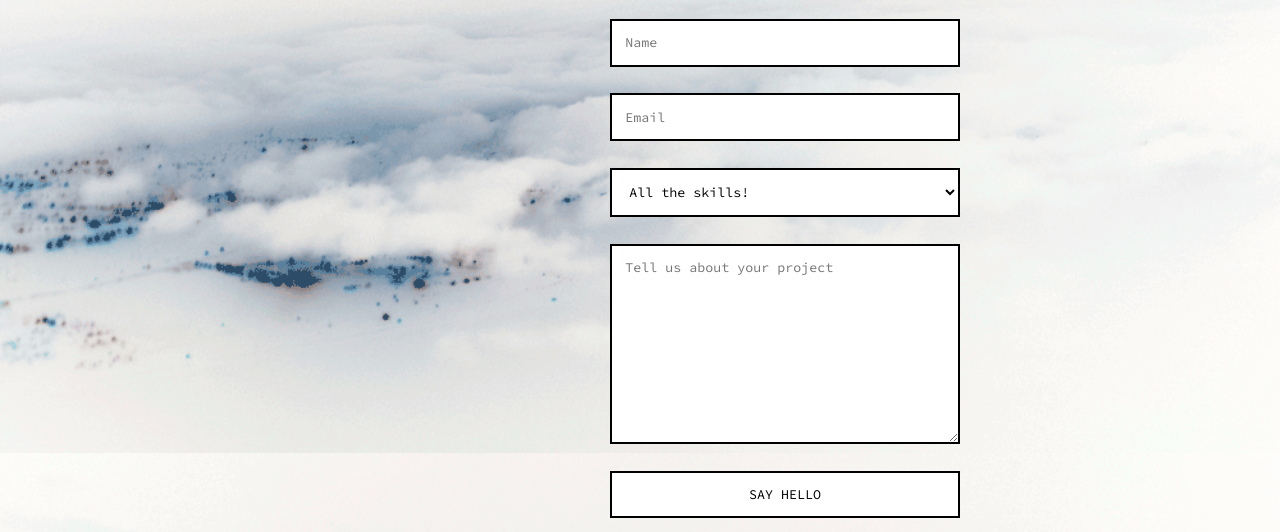
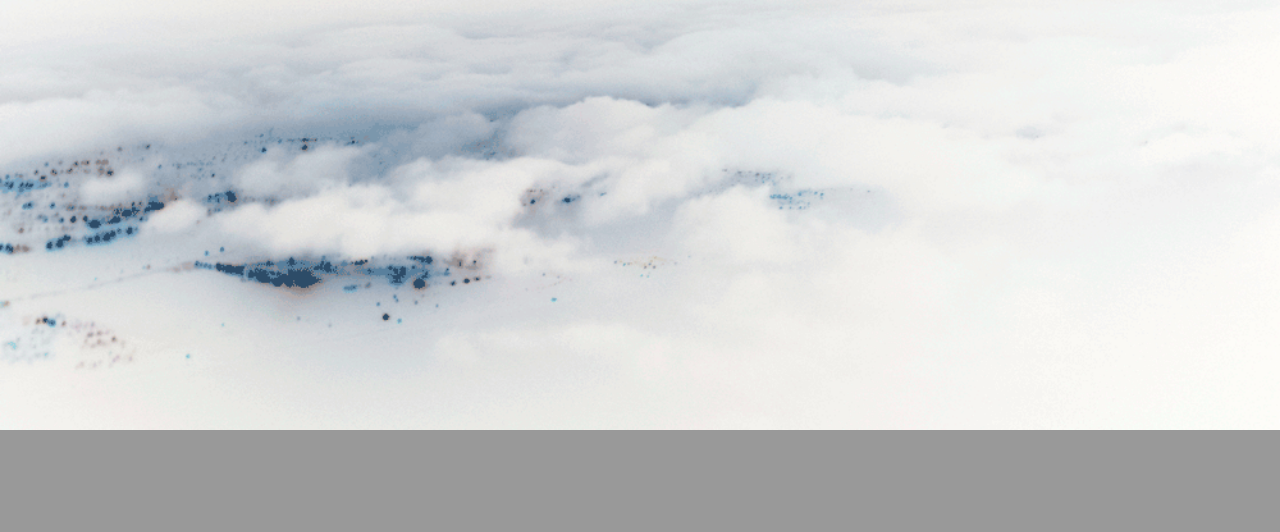
Before and after one commit to lumastories/luma.studio, a plain HTML site: page index.html in a window 1280 px wide. Shown: the part 402-934 px from the top of the page. After the commit the page ends 832 px from the top, so only its background shows below. Drawn offline with Linux system fonts and the light colour scheme.

Commit message:
Update index.html

```diff
--- a/index.html
+++ b/index.html
@@ -3,7 +3,6 @@
 <link href="https://fonts.googleapis.com/css?family=Source+Code+Pro" rel="stylesheet">
 <link href="style.css" rel="stylesheet">
 <meta name="viewport" content="width=device-width, initial-scale=1">
-<script src='https://www.google.com/recaptcha/api.js'></script>
 <title>LUMA</title>
 </head>
 <body>
@@ -13,46 +12,6 @@
     <hr />
     <p><strong>LUMA, LLC</strong> is a full-service end-to-end digital design &amp; development studio. Our people specialize in crazy fast backends, gorgeous frontends and amazing stories.</p>
     <hr />
-    <div class="talk">
-    <h1>Let's talk.</h1>
-    <form action="https://formbotapp.com/SAdqEfi5JcCC44CLo1xvBwrF/default" method="POST" class="contact">
-    <input type="text" name="name" placeholder="Name" class="req">
-    <input type="email" name="email" placeholder="Email" class="req">
-	<select name="interest">
-      <option value="misc">All the skills!</option>
-      <option value="frontend">Frontend</option>
-      <option value="backend">Backend</option>
-      <option value="video">Video</option>
-      <option value="audio">Audio</option>
-	</select>
-    <textarea name="message" placeholder="Tell us about your project" class="req"></textarea>
-    <div id="seriously"></div>
-        <div class="g-recaptcha" data-sitekey="6LfOWyYUAAAAAImlIfFZ9YUu6ZkHBwC3FAgpPK0M"></div>
-    <input type="submit" value="Say hello" class="submit" onclick="return oops()">
-</form>
-    </div>
-<script>
-    function oops(){
-       var reqs = document.getElementsByClassName("req");
-
-       var email = reqs.email.value != "";
-       var name = reqs.name.value != "";
-       var message = reqs.message.value != "";
-
-       if ( email && name && message )
-       {
-           return true;
-       }
-       else
-       {
-           document.getElementById("seriously").innerHTML = "<img src='need.png' />";
-           return false;
-       }
-
-       console.log("oops");
-    }
-
-</script>
   </div>
 </body>
 </html>
```
